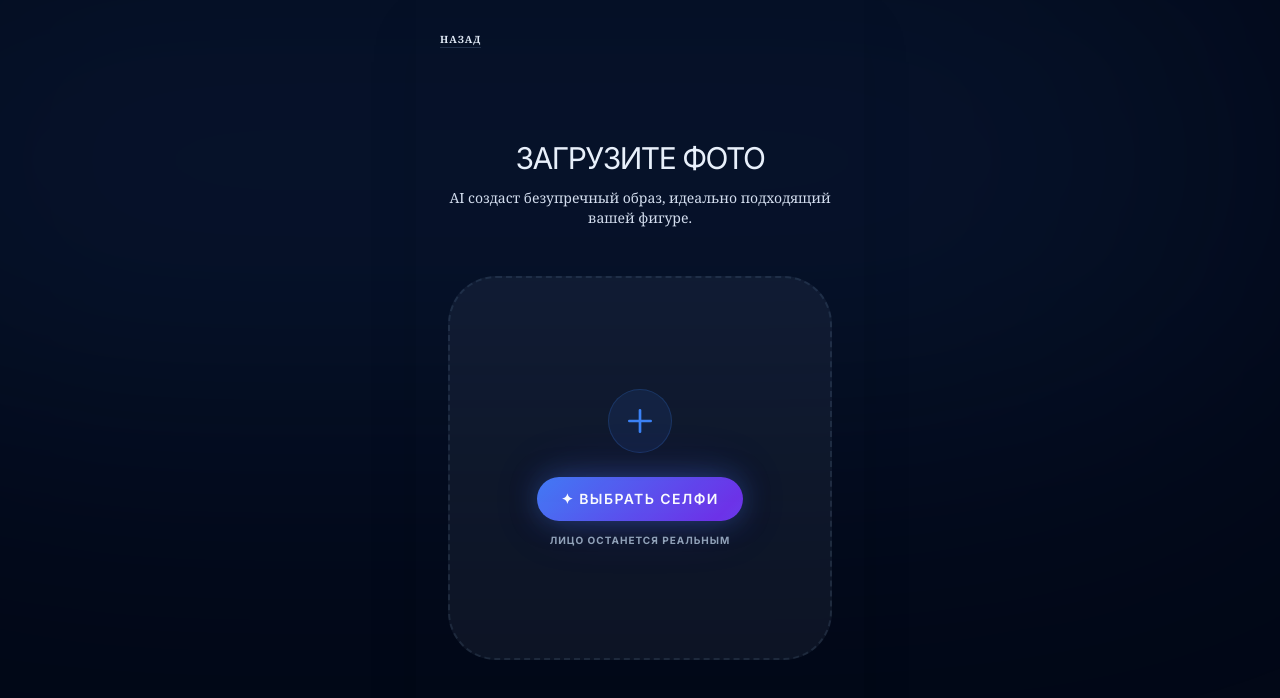
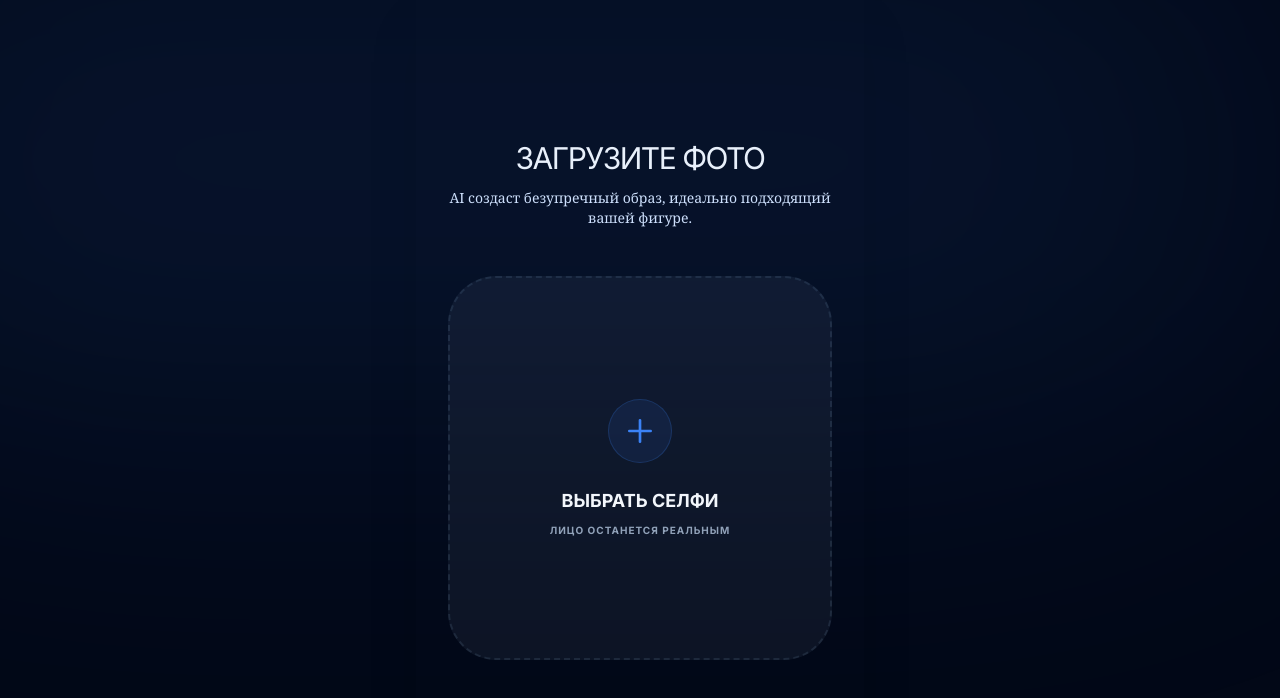
Before and after one commit to vsarypova071-glitch/Photo-Transformation-Studio, a React (Vite) app: page / in a window 1280 px wide. Both pictures are taken after a click on the button "✦ СОЗДАТЬ СВОЙ ОБРАЗ". Shown: the top 698 px of the page. Built offline with nearby package versions, Linux system fonts and the light colour scheme.

Commit message:
Visual edit in Lovable
Edited UI in Lovable

```diff
--- a/src/components/screens/UploadScreen.tsx
+++ b/src/components/screens/UploadScreen.tsx
@@ -3,9 +3,8 @@ interface UploadScreenProps {
   onImageSelected: (base64: string) => void;
 }
 export default function UploadScreen({
-  onImageSelected,
-  onBack
-}: UploadScreenProps & { onBack?: () => void }) {
+  onImageSelected
+}: UploadScreenProps) {
   const [isProcessing, setIsProcessing] = useState(false);
   const handleFileChange = (e: React.ChangeEvent<HTMLInputElement>) => {
     const file = e.target.files?.[0];
@@ -19,10 +18,9 @@ export default function UploadScreen({
       reader.readAsDataURL(file);
     }
   };
-  return <section className="min-h-screen flex items-center justify-center px-8 py-24 flex-col relative">
-       {onBack && <button onClick={onBack} className="absolute top-8 left-6 text-[10px] font-bold border-b border-border text-slate-100 font-serif uppercase tracking-widest">Назад</button>}
+  return <section className="min-h-screen flex items-center justify-center px-8 py-24 flex-col">
        <h2 className="text-3xl mb-3 uppercase tracking-tighter font-sans font-normal">Загрузите фото</h2>
-       <p className="text-sm mb-12 text-center font-medium font-serif text-slate-200">
+       <p className="text-sm mb-12 text-center font-medium font-serif text-blue-100">
          AI создаст безупречный образ, идеально подходящий вашей фигуре.
        </p>
        <div className="w-full max-w-sm aspect-square relative rounded-[3rem] border-2 border-dashed border-border flex flex-col items-center justify-center bg-secondary/40 cursor-pointer overflow-hidden group hover:border-primary transition-all">
@@ -32,8 +30,8 @@ export default function UploadScreen({
                  <path d="M12 4v16m8-8H4" strokeWidth="2" strokeLinecap="round" strokeLinejoin="round" />
                </svg>
              </div>
-              <div className="btn-shimmer py-3 px-6 rounded-full text-sm font-semibold text-white uppercase tracking-widest mb-3">✦ Выбрать селфи</div>
-              <p className="text-[10px] text-muted-foreground font-bold uppercase tracking-widest">Лицо останется реальным</p>
+             <p className="text-lg font-bold text-foreground mb-2 uppercase">Выбрать селфи</p>
+             <p className="text-[10px] text-muted-foreground font-bold uppercase tracking-widest">Лицо останется реальным</p>
            </div> : <div className="flex flex-col items-center">
              <div className="w-12 h-12 border-4 border-primary border-t-transparent animate-spin rounded-full mb-4" />
              <p className="text-xs font-bold text-muted-foreground uppercase">Сжатие...</p>
```
